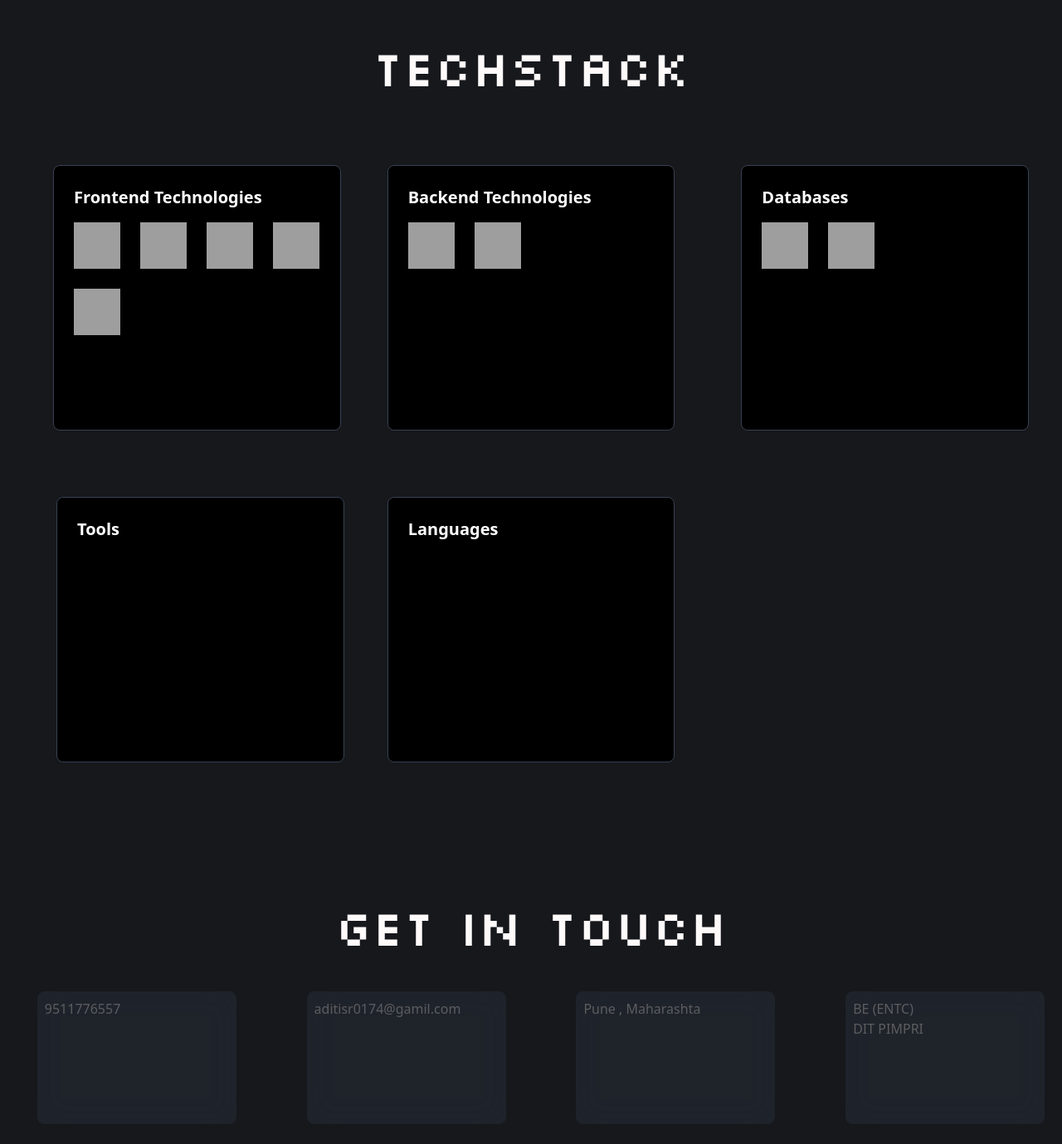
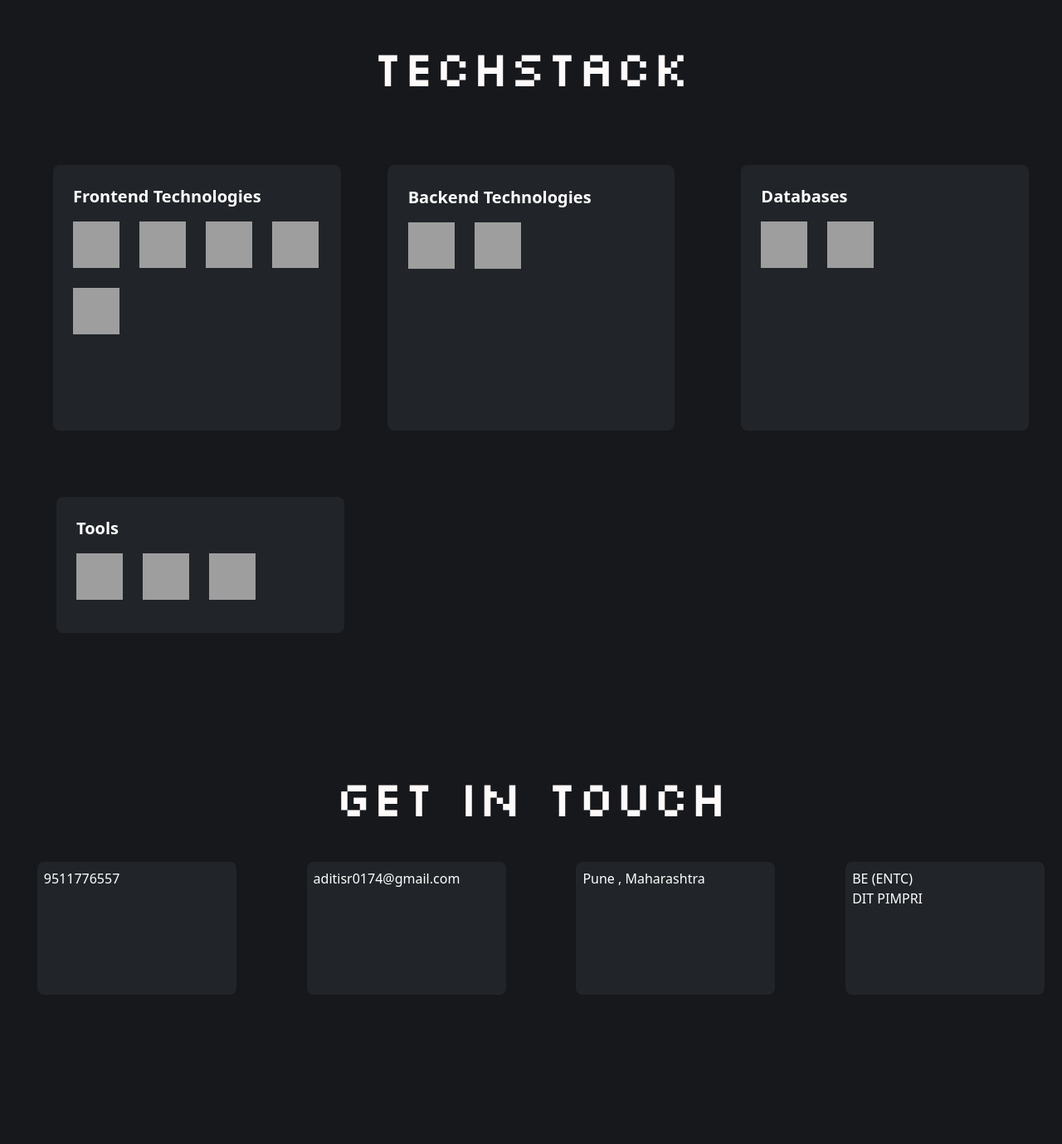
Before and after one commit to adigithub10/AdiPortfolio, an Astro site: page / in a window 1280 px wide. Shown: the part 801-2180 px from the top of the page at 83% size. After the commit the page ends 2080 px from the top, so only its background shows below. Built offline with nearby package versions, Linux system fonts and the light colour scheme; Astro itself is replaced by a stand-in of ours; grey boxes are pictures that could not be loaded.

Commit message:
Tachstack css updated

```diff
--- a/src/components/Getintouch.astro
+++ b/src/components/Getintouch.astro
@@ -9,27 +9,27 @@
   </h1>
   <div class="flex flex-row gap-10 justify-evenly">
     <div
-      class="w-60 opacity-30 bg-gray-700 backdrop-blur-lg h-40 text-white border border-gray-700 rounded-lg p-2
+      class="w-60  bg-tech_bg  h-40 text-white rounded-lg p-2
      ml-6"
     >
 
-    <a href="tel:9511776557">9511776557</a>
+    <a href="tel:9511776557"><h2 class="text-white opacity-100">9511776557</h2></a>
 
     </div>
     <div
-    class="w-60 opacity-30 bg-gray-700 backdrop-blur-lg h-40 text-white border border-gray-700 rounded-lg p-2
+    class="w-60  bg-tech_bg  h-40  rounded-lg p-2
    ml-6"
   >
-  <h3 ><a href="mailto:aditisr0174@gamil.com" class="text-white">aditisr0174@gamil.com</a></h3>
+  <h3 ><a href="mailto:aditisr0174@gamil.com" class="text-white">aditisr0174@gmail.com</a></h3>
   </div>
   <div
-  class="w-60 opacity-30 bg-gray-700 backdrop-blur-lg h-40 text-white border border-gray-700 rounded-lg p-2
+  class="w-60  bg-tech_bg h-40 text-white rounded-lg p-2
  ml-6"
 >
-<h3>Pune , Maharashta</h3>
+<h3>Pune , Maharashtra</h3>
 </div>
 <div
-class="w-60 opacity-30 bg-gray-700 backdrop-blur-lg h-40 text-white border border-gray-700 rounded-lg p-2
+class="w-60  bg-tech_bg h-40 text-white rounded-lg p-2
 ml-6"
 >
 <h3>BE (ENTC)</h3>
--- a/src/components/Techstack.astro
+++ b/src/components/Techstack.astro
@@ -15,7 +15,7 @@
     >
       <!-- Card 1 -->
       <div
-        class="w-full bg-black h-80 text-white border border-gray-700 rounded-lg p-6
+        class="w-full bg-tech_bg  h-80 text-white  rounded-lg p-6
      ml-6"
       >
         <div class="font-bold text-xl mb-4">Frontend Technologies</div>
@@ -34,7 +34,7 @@
 
       <!-- Card 2 -->
       <div
-        class="w-full bg-black text-white border border-gray-700 rounded-lg h-80 p-6"
+        class="w-full bg-tech_bg  text-white border border-tech_bg rounded-lg h-80 p-6"
       >
         <div class="font-bold text-xl mb-4">Backend Technologies</div>
         <div class="flex flex-wrap gap-6">
@@ -47,7 +47,7 @@
 
       <!-- Card 3 -->
       <div
-        class="w-full bg-black text-white border mr-6 border-gray-700 h-80 rounded-lg p-6"
+        class="w-full bg-tech_bg  opacity-100 text-white  mr-6  h-80 rounded-lg p-6"
       >
 
         <div class="font-bold text-xl mb-4">Databases</div>
@@ -60,18 +60,24 @@
       </div>
       <!-- Card 4 -->
       <div
-        class="w-full bg-black text-white border mr-6 border-gray-700 h-80 relative left-7 rounded-lg p-6"
+        class="w-full bg-tech_bg  text-white  mr-6 relative left-7 rounded-lg p-6"
       >
         <div class="font-bold text-xl mb-4">Tools</div>
+        <div class="flex flex-wrap gap-6">
+          <img src="/public/git.svg" alt="" class="z-1 w-14 h-14" />
+          <img src="/public/github.svg" alt="" class="z-1 w-14 h-14" />
+          <img src="/public/figma.svg" alt="" class="z-1 w-14 h-14" />
+
+        </div>
         <p class="text-gray-400 text-base mb-4"></p>
       </div>
       <!-- Card 5 -->
-      <div
+      <!-- <div
         class="w-full bg-black text-white border mr-6 border-gray-700 h-80 rounded-lg p-6"
       >
         <div class="font-bold text-xl mb-4">Languages</div>
         <p class="text-gray-400 text-base mb-4"></p>
-      </div>
+      </div> -->
     </div>
 
   </div>
--- a/tailwind.config.mjs
+++ b/tailwind.config.mjs
@@ -11,6 +11,7 @@ export default {
 				bg_black : '#16181C',
 				snow_white : '#FFFAFA',
 				tech_clr : '#121212',
+				tech_bg : '#212529',
 			}
 
 
```
Also changed, not shown: public/github.svg (added).
